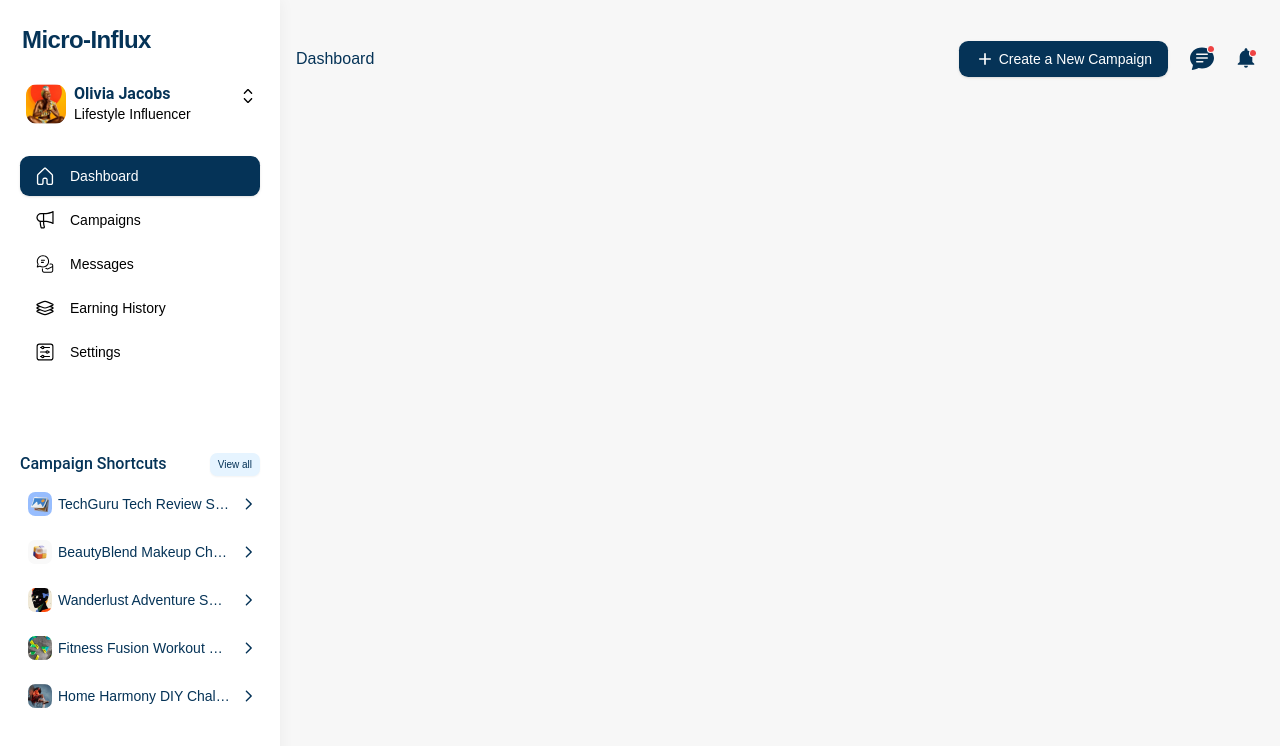
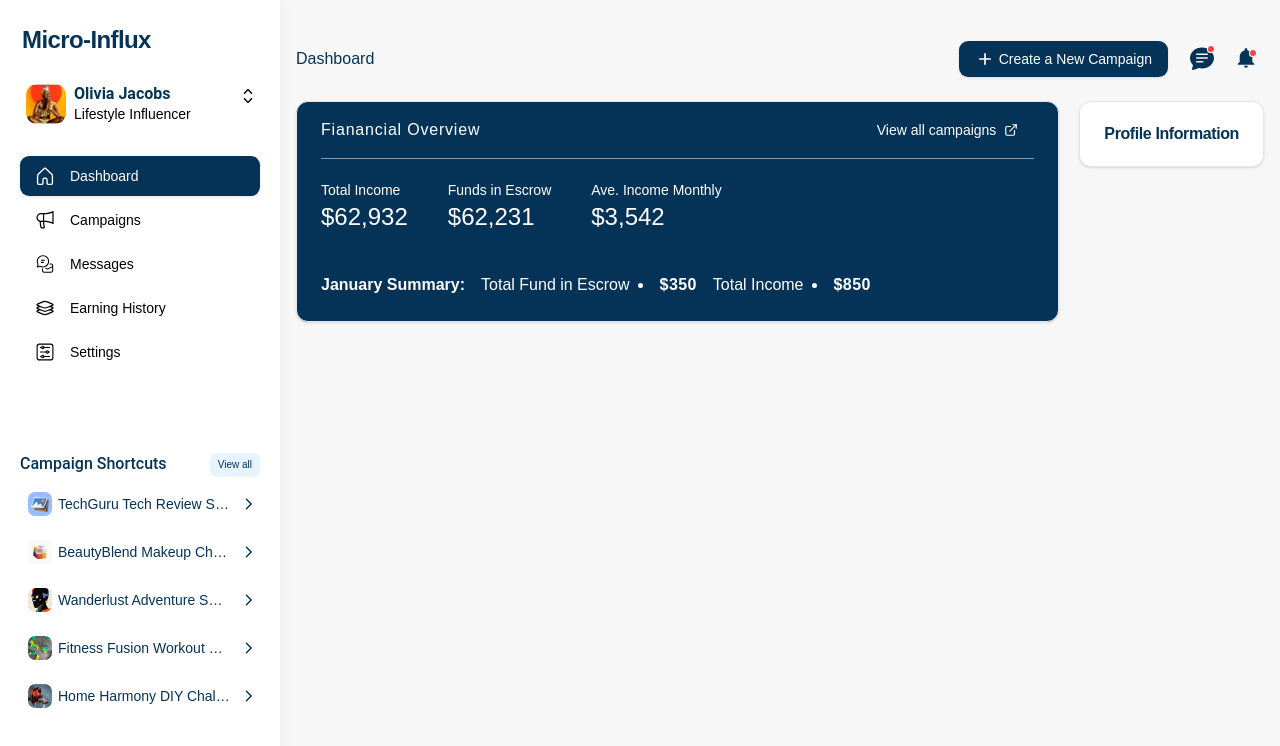
Before and after one commit to DamifeZion/micro-influx, a React (Vite) app: page /dashboard in a window 1280 px wide. Shown: the top 746 px of the page. Built offline with nearby package versions, Linux system fonts and the light colour scheme; a web font is replaced by a local one.

Commit message:
feat: completed the financial overview section.

```diff
--- /dev/null
+++ b/src/constants/dashboard-const.ts
@@ -0,0 +1,27 @@
+import { TFinancialOverview } from "@/types";
+
+export const FINANCIAL_OVERVIEW: Array<TFinancialOverview> = [
+   {
+      title: "Total Income",
+      value: 62932,
+   },
+   {
+      title: "Funds in Escrow",
+      value: 62231,
+   },
+   {
+      title: "Ave. Income Monthly",
+      value: 3542,
+   },
+];
+
+export const SUMMARY: Array<TFinancialOverview> = [
+   {
+      title: "Total Fund in Escrow",
+      value: 350,
+   },
+   {
+      title: "Total Income",
+      value: 850,
+   },
+];
--- a/src/pages/dashboard.tsx
+++ b/src/pages/dashboard.tsx
@@ -1,15 +1,23 @@
+import { FiExternalLink } from "react-icons/fi";
 import { Conversation } from "@/components/conversation/conversation";
 import { Notification } from "@/components/notification/notification";
 import Typography from "@/components/ui/typography";
 import { DashboardLayout } from "@/layouts/dashboard-layout";
 import CreateCampaign from "./create-campaign";
+import { Card, CardContent, CardDescription, CardHeader, CardTitle } from "@/components/ui/card";
+import { Button } from "@/components/ui/button";
+import { routeConstants } from "@/constants/route-const";
+import { Link } from "react-router-dom";
+import { FINANCIAL_OVERVIEW, SUMMARY } from "@/constants/dashboard-const";
+import { ProfileInformation } from "@/components/profile-information";
 
 
 const Dashboard = () => {
 
    return (
       <DashboardLayout>
-         <div className="flex flex-wrap gap-x-4 gap-y-6 items-center justify-between">
+         {/* Title and Quick Actions */}
+         <section className="max-lg:mt-4 flex flex-wrap gap-x-4 gap-y-6 items-center justify-between">
             <Typography className="text-primary">
                Dashboard
             </Typography>
@@ -27,7 +35,63 @@ const Dashboard = () => {
                   <Notification />
                </span>
             </div>
-         </div>
+         </section>
+
+         {/* Financial Overview */}
+         <section className="flex gap-5 mt-6">
+            <Card className="flex-grow bg-primary px-6 *:px-0">
+               <CardHeader className="px-0 space-y-0 gap-x-2 gap-y-4 flex-row flex-wrap items-center justify-between border-b border-[#829AAC] text-primary-foreground lg:py-2.5">
+                  <CardTitle className="!tracking-wider font-medium">
+                     Fianancial Overview
+                  </CardTitle>
+
+                  <CardDescription>
+                     <Button asChild variant="link" className="max-lg:p-0 max-lg:h-fit text-primary-foreground font-normal">
+                        <Link to={routeConstants.campaigns}>
+                           View all campaigns <FiExternalLink className="ml-2" />
+                        </Link>
+                     </Button>
+                  </CardDescription>
+               </CardHeader>
+
+               <CardContent className="pt-6 text-primary-foreground font-normal">
+                  <ul className="flex items-center flex-wrap gap-y-5 gap-x-10">
+                     {FINANCIAL_OVERVIEW.map((item, index) => (
+                        <li key={index}>
+                           <Typography affects="small" className="font-normal">
+                              {item.title}
+                           </Typography>
+
+                           <Typography className="text-2xl font-medium mt-1">
+                              ${item.value.toLocaleString()}
+                           </Typography>
+                        </li>
+                     ))}
+                  </ul>
+
+                  <div className="mt-10 flex items-center flex-wrap gap-4">
+                     <Typography className="font-semibold">
+                        January Summary:
+                     </Typography>
+
+
+                     {SUMMARY.map((item, index) => (
+                        <span key={index} className="inline-flex gap-2">
+                           <Typography>
+                              {item.title}
+                           </Typography>
+
+                           <li className="list-disc list-inside font-semibold tracking-wide">
+                              ${item.value.toLocaleString()}
+                           </li>
+                        </span>
+                     ))}
+                  </div>
+               </CardContent>
+            </Card>
+
+            <ProfileInformation />
+         </section>
       </DashboardLayout>
    )
 }
--- a/src/types.ts
+++ b/src/types.ts
@@ -45,3 +45,8 @@ export type TShortcutBtnProps = {
    src?: string;
    title: TCampaignItem['title'],
 }
+
+export type TFinancialOverview = {
+   title: string;
+   value: number;
+}
```
